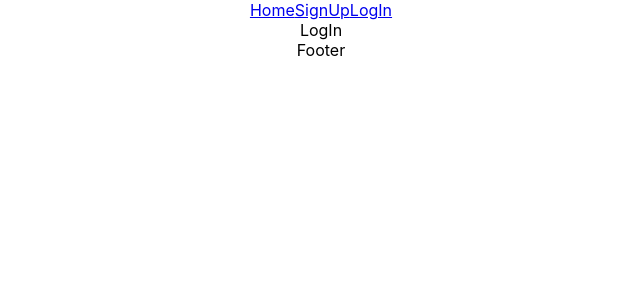
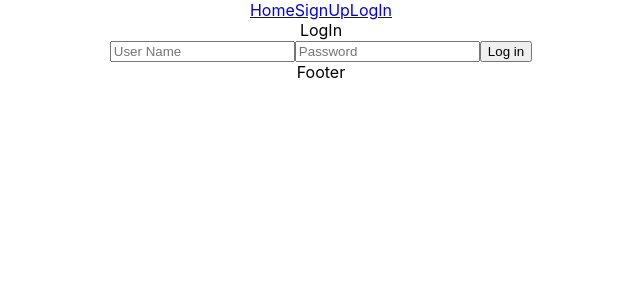
Before and after one commit to adriennepaquin/booked-it, a React (Create React App) app in the folder client/: page /login in a window 1280 px wide. Shown: the top 300 px of the page, without its empty margins (319-959 px from the left). Built offline with nearby package versions, Linux system fonts and the light colour scheme.

Commit message:
component/hierarchy work & login/sessions

```diff
--- a/client/src/App.js
+++ b/client/src/App.js
@@ -1,4 +1,3 @@
-import logo from './logo.svg';
 import './App.css';
 import MainContent from './components/MainContent'
 
--- a/client/src/components/Auditions.js
+++ b/client/src/components/Auditions.js
@@ -1,8 +1,11 @@
+import { useState, useEffect } from 'react'
 import SideBar from './SideBar'
 import DisplayAudition from './DisplayAudition'
 import AddAuditionForm from './AddAuditionForm'
 
 function Auditions() {
+
+    // const
     return (
         <div>
             <SideBar />
--- a/client/src/components/LogIn.js
+++ b/client/src/components/LogIn.js
@@ -1,10 +1,59 @@
 import { useState } from 'react'
+import { useHistory } from 'react-router-dom'
 
-function LogIn() {
+function LogIn({ setUser }) {
+    const [username, setUsername] = useState('')
+    const [password, setPassword] = useState('')
+    const [errors, setErrors] = useState([])
+
+    const history = useHistory()
+
+    async function handleSubmit(e){
+        e.preventDefault()
+        const user = {
+          username,
+          password
+        }
+        const res = await fetch(`http://localhost:3000/login`, {
+          method: 'POST',
+          headers: {
+            'Content-Type': 'application/json'
+          },
+          body: JSON.stringify({user})
+        })
+        const userData = await res.json()
+        if(res.ok){
+        //   localStorage.setItem('user_id', userData.id)
+          console.log(userData)
+          setUser(userData)
+          history.push('/welcome')
+        } else {
+          setErrors(userData.message)
+        }
+      }
 
     return (
         <div>
             LogIn
+
+            <form onSubmit={handleSubmit}>
+                <input
+                type="text"
+                placeholder="User Name"
+                value={username}
+                name="username"
+                onChange={(e) => setUsername(e.target.value)}
+                />
+                <input
+                type="password"
+                placeholder="Password"
+                value={password}
+                name="password"
+                onChange={(e) => setPassword(e.target.value)}
+                />
+                <input submit id="submit" type="submit" value="Log in" />
+                {errors ? errors.map(error => <div>{error}</div>) : null}
+            </form>
         </div>
     )
 }
--- a/client/src/components/MainContent.js
+++ b/client/src/components/MainContent.js
@@ -1,4 +1,5 @@
-import { Route, Switch } from 'react-router-dom'
+import { Route, Switch, Redirect } from 'react-router-dom'
+import { useEffect, useState } from 'react'
 import NavBar from './NavBar'
 import Footer from './Footer'
 import Home from './Home'
@@ -7,39 +8,43 @@ import LogIn from './LogIn'
 import Auditions from './Auditions'
 import Monologues from './Monologues'
 import AllMonologues from './AllMonologues'
-import PageContent from './PageContent'
+import Welcome from './Welcome'
+import SideBar from './SideBar'
 import NotFound from './NotFound'
 
 function MainContent() {
 
+    const [user, setUser] = useState({})
+    const [auditions, setAuditions] = ([])
+
+    useEffect(() => {
+
+    })
+
     return (
       <div>
-          <NavBar />
+          <NavBar user={user} setUser={setUser}/>
           <Switch>
                 <Route exact path="/">
                     <Home />
                 </Route>
                 <Route path="/signup">
-                    <SignUp />
+                    <SignUp setUser={setUser}/>
                 </Route>
                 <Route path="/login">
-                    <LogIn />
+                    <LogIn setUser={setUser}/>
                 </Route>
                 <Route path="/welcome">
-                    <PageContent />
-                    {/* {loggedIn ? <PageContent /> : <Redirect to="/"/>} */}
+                    {Object.keys(user).length === 0 ? <Redirect to="/"/> : <><SideBar /><Welcome user={user}/></>}
                 </Route>
                 <Route path="/auditions">
-                    <Auditions />
-                    {/* {loggedIn ? <PageContent /> : <Redirect to="/"/>} */}
+                    {Object.keys(user).length === 0 ? <Redirect to="/"/> : <><SideBar /><Auditions /></>}
                 </Route>
                 <Route path="/monologues">
-                    <Monologues />
-                    {/* {loggedIn ? <PageContent /> : <Redirect to="/"/>} */}
+                    {Object.keys(user).length === 0 ? <Redirect to="/"/> : <><SideBar /><Monologues /></>}
                 </Route>
                 <Route path="/allmonologues">
-                    <AllMonologues />
-                    {/* {loggedIn ? <PageContent /> : <Redirect to="/"/>} */}
+                    {Object.keys(user).length === 0 ? <Redirect to="/"/> : <><SideBar /><AllMonologues /></>}
                 </Route>
               <Route path="*" component={NotFound}/>
           </Switch>
--- a/client/src/components/NavBar.js
+++ b/client/src/components/NavBar.js
@@ -1,11 +1,32 @@
 import { NavLink } from 'react-router-dom'
 
-function NavBar() {
+function NavBar({ user, setUser }) {
+
+    async function handleLogOut(){
+        const res = await fetch(`http://localhost:3000/logout`, {
+                method: 'DELETE'
+            })
+            if (res.ok){
+                setUser({})
+                alert("See you soon!")
+            }
+    }
     return (
         <div>
             <NavLink to="/">Home</NavLink>
+
+            {Object.keys(user).length === 0 ?
+            <>
             <NavLink to="/signup">SignUp</NavLink>
             <NavLink to="/login">LogIn</NavLink>
+            </>
+            :
+            <>
+            <NavLink to="/" onClick={handleLogOut}>Log Out</NavLink>
+            <h2 className="name">Hello, {user.name}</h2>
+            </>
+            }
+
         </div>
     )
 }
--- a/client/src/components/PageContent.js
+++ /dev/null
@@ -1,12 +0,0 @@
-import SideBar from './SideBar'
-
-function PageContent() {
-    return (
-        <div>
-            <SideBar />
-            PageContent
-        </div>
-    )
-}
-
-export default PageContent
--- a/client/src/components/SignUp.js
+++ b/client/src/components/SignUp.js
@@ -1,7 +1,7 @@
 import { useState } from 'react'
 import { useHistory } from 'react-router-dom'
 
-function SignUp() {
+function SignUp({ setUser }) {
     const [name, setName] = useState("")
     const [username, setUsername] = useState("");
     const [password, setPassword] = useState("");
@@ -27,11 +27,11 @@ function SignUp() {
         const userData = await res.json()
         if (res.ok){
         //   localStorage.setItem("user_id", userData.id)
-        //   setCurrentUser(userData)
+          setUser(userData)
           history.push('/')
           alert("Welcome to Booked It!")
         } else {
-            setErrors(userData.errors)
+          setErrors(userData.errors)
         }
       }
 
--- a/client/src/components/Welcome.js
+++ b/client/src/components/Welcome.js
@@ -1,24 +1,10 @@
-import { Route, Switch } from 'react-router-dom'
-import Auditions from './Auditions'
-import Monologues from './Monologues'
-import AllMonologues from './AllMonologues'
-import NotFound from './NotFound'
 
-function Welcome() {
+function Welcome({ user }) {
     return (
         <div>
             Welcome
-            <Route path="/auditions">
-                <Auditions />
-            </Route>
-            <Route path="/monologues">
-                <Monologues />
-            </Route>
-            <Route path="/allmonologues">
-                <AllMonologues />
-            </Route>
-            <Route path="*" component={NotFound}/>
-
+            <p>Welcome to Your Stage, {user.name}!</p>
+            Recent Auditions:
         </div>
     )
 }
```
Also changed, not shown: 2 other files (tests, documents, lock files or other folders).
